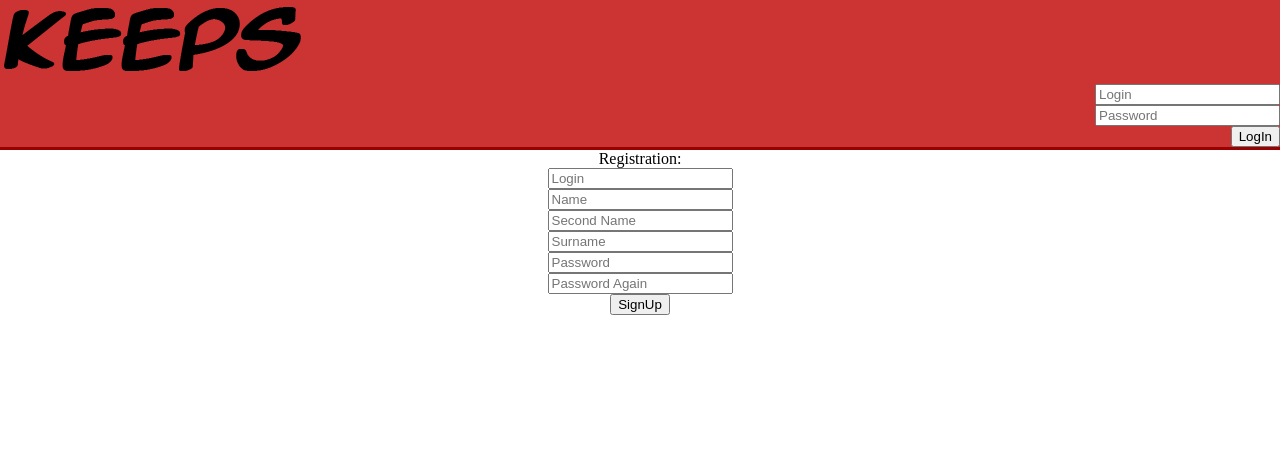
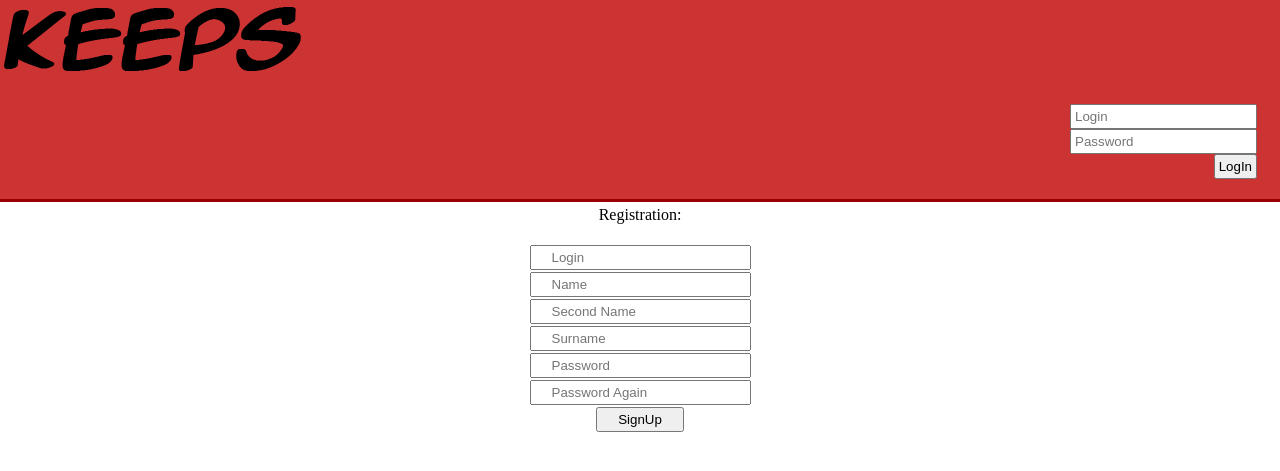
Before and after one commit to Okina1Raion/keeps, a PHP site: page / in a window 1280 px wide. Shown: the top 471 px of the page. Run offline with PHP 8.4, Linux system fonts and the light colour scheme.

Commit message:
лалаал

```diff
--- a/style.css
+++ b/style.css
@@ -10,6 +10,10 @@ header{
 	width: 100%;
 	position: relative;
 }
+.header{
+	padding: 3px;
+	margin-right: 3px;
+}
 #menu{
 	text-align: left;
 	background-color: #cc3333;
@@ -21,3 +25,12 @@ header{
 #content{
 	display: inline-block;
 }
+#logining{
+	margin: 20px;
+}
+.Reg{
+	padding: 3px;
+	padding-left: 20px;
+	padding-right: 20px;
+	margin: 1px;
+}
```
